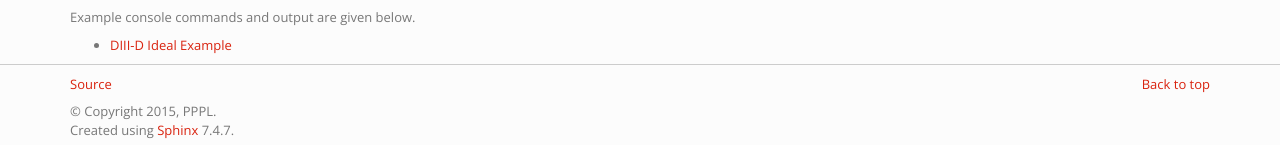
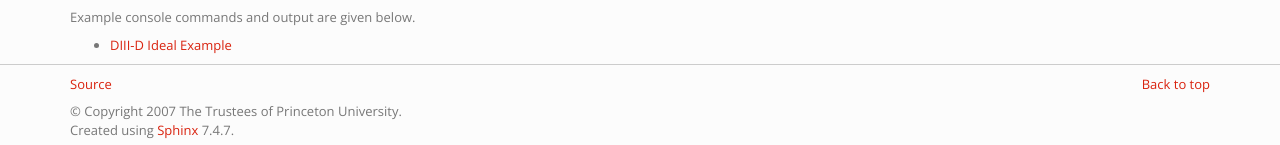
Before and after one commit to PrincetonUniversity/GPEC, a Sphinx documentation site: the page built from docs/index.rst, in a window 1280 px wide and 900 px high, scrolled down 782 px. Shown: the part 752-897 px from the top of the window. Built offline with Sphinx 7.4.7, drawn with Linux system fonts in a browser that asks for light colours.

Commit message:
DOCS - MINOR - Updated rst formatting and copyright info

```diff
--- a/docs/conf.py
+++ b/docs/conf.py
@@ -53,7 +53,7 @@
 
 # General information about the project.
 project = u'GPEC'
-copyright = u'2015, PPPL'
+copyright = u'2007 The Trustees of Princeton University'
 
 # The version info for the project you're documenting, acts as replacement for
 # |version| and |release|, also used in various other places throughout the
--- a/docs/releases.rst
+++ b/docs/releases.rst
@@ -109,7 +109,7 @@
 - DCON - Properly spaces the vacuum matrices used when finding the peak dW with psiedge < psilim
 
 Changes
-------
+--------
 - DCON - dW_edge in the netcdf output now includes the imaginary component of the least stable eigenvalue
 
 
@@ -121,7 +121,7 @@
 - PENTRC - Respects the namelist verbose setting throughout the program
 
 Changes
-------
+--------
 - COIL - Updates ASDEX Upgrade coil geometry to have more accurate, rounded cornering
 
 
@@ -222,7 +222,7 @@
 --------
 - INSTALL - Updates instructions for new AUG cluster
 - GPEC - Moves overlap outputs to control netcdf, consistent with correct dimensions (mode, not psi_rational)
-- GPEC - Renames netcdf dimensions *_rat to *_rational for clarity
+- GPEC - Renames netcdf dimensions \*_rat to \*_rational for clarity
 
 Fixes
 ------
```
Also changed, not shown: 1 other file.
